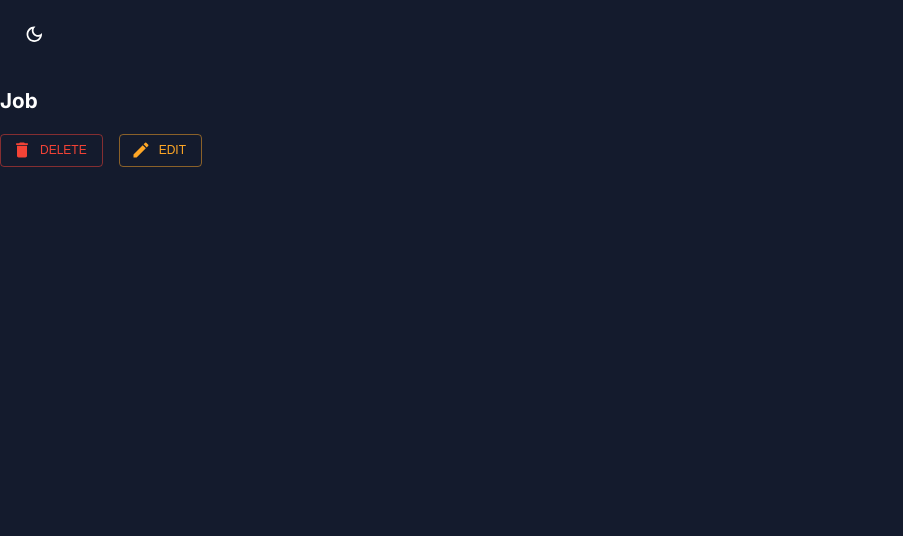
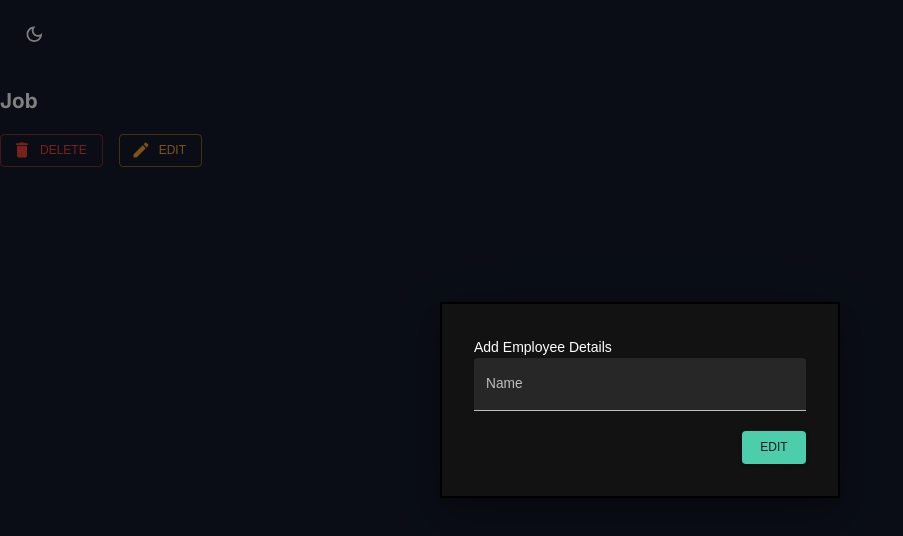
Before and after one commit to CeezR/TaskNexus, a Next.js app in the folder front-end/: page /listings/jobs/1 in a window 1280 px wide. Both pictures are taken after a click on the button "EDIT". Shown: the top 536 px of the page, without its empty margins (0-903 px from the left). Built offline with nearby package versions, Linux system fonts and the light colour scheme; no server answers.

Commit message:
feat: implementing update logic

```diff
--- a/front-end/app/listings/jobs/[jobId]/page.tsx
+++ b/front-end/app/listings/jobs/[jobId]/page.tsx
@@ -1,10 +1,13 @@
 "use client";
-import { Button } from "@mui/material";
+import { Box, Button, Modal, TextField, Typography } from "@mui/material";
 import React, { useState, useEffect } from "react";
 import DeleteIcon from "@mui/icons-material/Delete";
 import EditIcon from "@mui/icons-material/Edit";
 import Stack from "@mui/material/Stack";
 import { useRouter } from "next/navigation";
+import { Formik } from "formik";
+import useMediaQuery from "@mui/material/useMediaQuery";
+import Jobs from "../page";
 
 type Props = {
   params: {
@@ -12,13 +15,55 @@ type Props = {
   };
 };
 
+const style = {
+  position: "absolute" as const,
+  top: "50%",
+  left: "50%",
+  transform: "translate(-50%, -50%)",
+  width: 400,
+  bgcolor: "background.paper",
+  border: "2px solid #000",
+  boxShadow: 24,
+  p: 4,
+};
+
+
+
 const page = (props: Props) => {
   const [job, setJob] = useState<Job>();
   const router = useRouter();
+  const [open, setOpen] = React.useState(false);
+  const handleOpen = () => setOpen(true);
+  const handleClose = () => setOpen(false);
+
+  const handleFormSubmit = (values: InitialValues): void => {
+      alert(JSON.stringify(values, undefined, 2));
+      handleClose();
+      editJob(values);
+  };
 
   useEffect(() => {
     getJob();
   }, []);
+
+
+  interface InitialValues {
+    name: string;
+    // lastName: string;
+    // email: string;
+    // contact: string;
+    // address1: string;
+    // address2: string;
+  }
+
+  const initialValues: InitialValues = {
+    name: job?.name,
+    // lastName: "",
+    // email: "",
+    // contact: "",
+    // address1: "",
+    // address2: "",
+  };
 
   const getJob = async () => {
     try {
@@ -47,15 +92,34 @@ const page = (props: Props) => {
     }
   };
 
+  const editJob = async (requestBody: InitialValues) => {
+    const editedJob: Job = {
+      id: job?.id,
+      name: requestBody.name
+    }
+    console.log(job.id);
+
+    const response = await fetch(`http://localhost:8080/api/jobs/${job?.id}`, {
+        method: "PUT",
+        headers: {
+            "Content-Type": "application/json",
+        },
+
+        body: JSON.stringify(editedJob),
+    });
+    if (!response.ok) {
+        throw new Error("Failed to add job");
+    }
+  };
+
   const handleDelete = async () => {
     await deleteJob();
     router.push('/listings/jobs');
 
   }
+  const isNonMobile = useMediaQuery("(min-width:600px)");
 
-  const handleEdit = () => {
 
-  }
 
   return (
     <section>
@@ -65,10 +129,70 @@ const page = (props: Props) => {
         <Button onClick={handleDelete} variant="outlined" color="error" startIcon={<DeleteIcon />}>
           Delete
         </Button>
-        <Button onClick={handleEdit} variant="outlined" color="warning" startIcon={<EditIcon />}>
+        <Button onClick={handleOpen} variant="outlined" color="warning" startIcon={<EditIcon />}>
           Edit
         </Button>
       </Stack>
+      <Modal
+        open={open}
+        onClose={handleClose}
+        aria-labelledby="modal-modal-title"
+        aria-describedby="modal-modal-description"
+      >
+        <Box sx={style}>
+          <Typography id="modal-modal-title" variant="h6" component="h2">
+            Add Employee Details
+          </Typography>
+          <Box>
+            <Formik
+              onSubmit={handleFormSubmit}
+              initialValues={initialValues}
+            >
+              {({
+                values,
+                errors,
+                touched,
+                handleBlur,
+                handleChange,
+                handleSubmit,
+              }) => (
+                <form onSubmit={handleSubmit}>
+                  <Box
+                    display="grid"
+                    gap="30px"
+                    gridTemplateColumns="repeat(4, minmax(0, 1fr))"
+                    sx={{
+                      "& > div": {
+                        gridColumn: isNonMobile ? undefined : "span 4",
+                      },
+                    }}
+                  >
+                    <TextField
+                      fullWidth
+                      variant="filled"
+                      type="text"
+                      label="Name"
+                      onBlur={handleBlur}
+                      onChange={handleChange}
+                      value={values.name}
+                      name="name"
+                      error={!!touched.name && !!errors.name}
+                      helperText={touched.name && errors.name}
+                      sx={{ gridColumn: "span 4" }}
+                    />
+
+                  </Box>
+                  <Box display="flex" justifyContent="end" mt="20px">
+                    <Button type="submit" color="secondary" variant="contained">
+                      Edit
+                    </Button>
+                  </Box>
+                </form>
+              )}
+            </Formik>
+          </Box>
+        </Box>
+      </Modal>
     </section>
   );
 };
```
